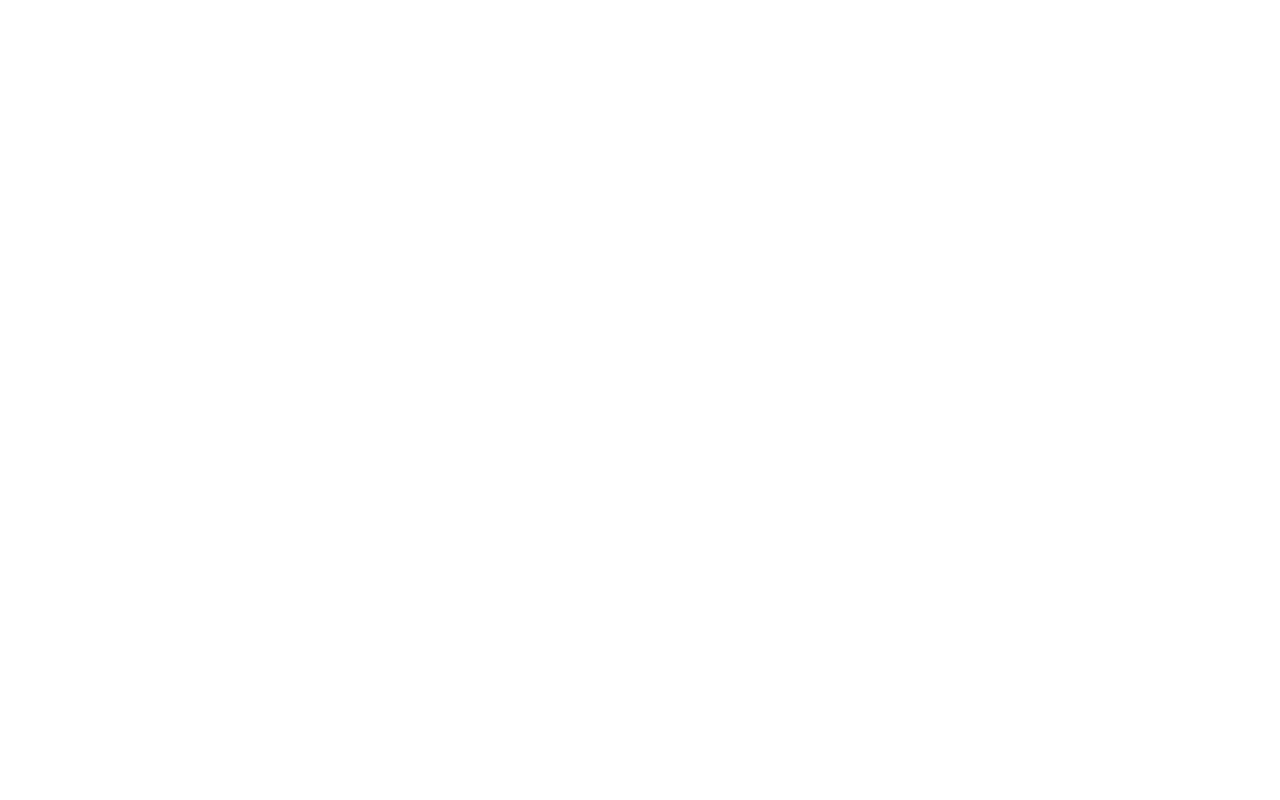
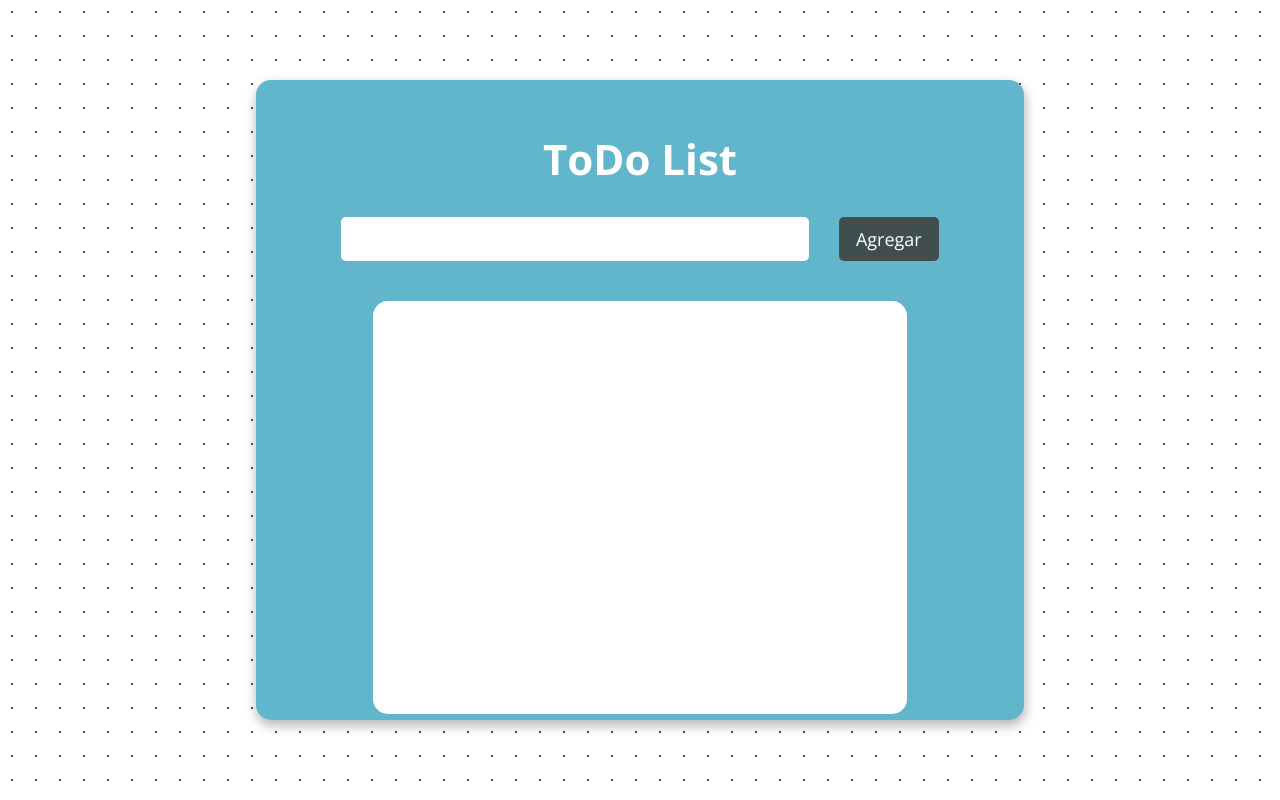
Before and after one commit to CarloS-x18/todo-list, a plain HTML site: page index.html in a window 1280 px wide. Drawn offline with nearby package versions, Linux system fonts and the light colour scheme.

Commit message:
maquetado y estilos finalizado

```diff
--- a/css/styles.css
+++ b/css/styles.css
@@ -1,3 +1,11 @@
+:root {
+    --bg-body: #CAE9FF;
+    --white: #fff;
+
+    --fontPrincipal: 'Open Sans', sans-serif;
+}
+
+
 html {
     box-sizing: border-box;
     font-size: 62.5%;
@@ -5,3 +13,89 @@ html {
 *, *:after, *:before {
     box-sizing: inherit;
 }
+
+/* globales */
+body {
+    font-size: 1.6rem;
+    margin: 0;
+    display: flex;
+    align-items: center;
+    flex-direction: column;
+    justify-content: center;
+    height: 100vh;
+    font-family: var(--fontPrincipal);
+    background-color: #ffffff;
+    background-image: radial-gradient(#4f4f4f 1.2000000000000002px, #ffffff 1.2000000000000002px);
+    background-size: 24px 24px;
+}
+h1, h2, p {
+    margin: 0;
+    padding: 0;
+}
+
+/* Utilidades */
+
+
+/* ToDo */
+.todo__content {
+    margin: 0 auto;
+    height: 80%;
+    width: 60%;
+    background-color: #62B6CB;
+    border-radius: 1.5rem;
+    padding: 5rem;
+    box-shadow: 1px 5px 11px 1px rgba(0,0,0,0.27);
+}
+.todo__title {
+    text-align: center;
+    color: var(--white);
+    font-size: 4.2rem;
+    margin-bottom: 3rem;
+}
+.todo {
+    height: 85%;
+}
+.todo__form {
+    display: flex;
+    justify-content: center;
+    margin-bottom: 4rem;
+}
+.todo__form input {
+    padding: 1rem;
+    width: 70%;
+    border-radius: .5rem;
+    border: none;
+    margin-right: 3rem;
+    font-size: 1.6rem;
+    outline: none;
+}
+.todo__form button {
+    border: none;
+    padding: 1rem;
+    width: 15%;
+    background-color: #404E4D;
+    color: var(--white);
+    font-size: 1.8rem;
+    border-radius: .5rem;
+    font-family: var(--fontPrincipal);
+}
+.todo__list {
+    background-color: var(--white);
+    height: 90%;
+    width: 80%;
+    margin: 0 auto;
+    border-radius: 1.5rem;
+    padding: 5rem;
+}
+.todo__list li {
+    display: flex;
+    justify-content: space-between;
+    font-size: 2rem;
+}
+.todo__list li a {
+    color: red;
+    font-size: 2.4rem;
+    text-decoration: none;
+    font-weight: 700;
+    margin-bottom: 2rem;
+}
--- a/index.html
+++ b/index.html
@@ -5,10 +5,21 @@
     <meta http-equiv="X-UA-Compatible" content="IE=edge">
     <meta name="viewport" content="width=device-width, initial-scale=1.0">
     <title>ToDo</title>
+    <link href="https://fonts.googleapis.com/css2?family=Open+Sans:wght@400;700&display=swap" rel="stylesheet">
     <link rel="stylesheet" href="css/styles.css">
 </head>
 <body>
-
+    <div class="todo__content">
+        <h1 class="todo__title">ToDo List</h1>
+        <div class="todo">
+            <form id="form" class="todo__form">
+                <input id="task" type="text">
+                <button>Agregar</button>
+            </form>
+            <div id="taskList" class="todo__list">
+            </div>
+        </div>
+    </div>
     <script src="js/app.js"></script>
 </body>
 </html>
```
